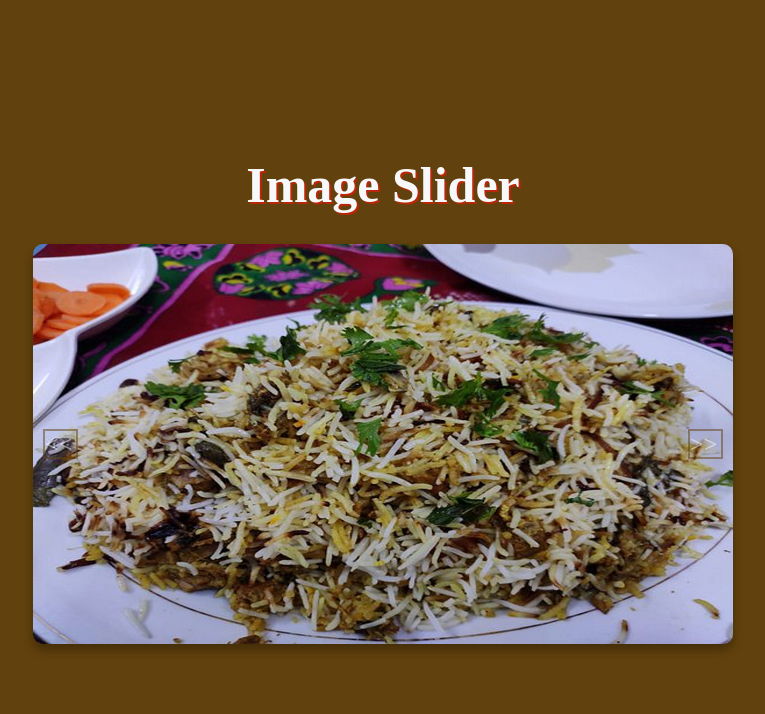
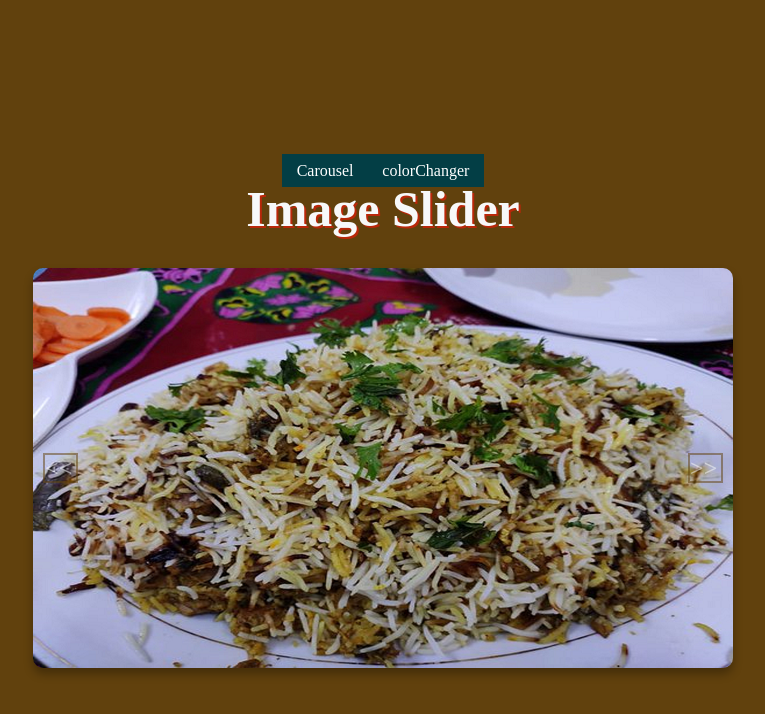
Before and after one commit to Romysylva/Image-Slider, a plain HTML site: page index.html in a window 1280 px wide. Shown: the whole page, without its empty margins (257-1022 px from the left). Drawn offline with Linux system fonts and the light colour scheme.

Commit message:
color changer app-1

```diff
--- a/_custom.scss
+++ b/_custom.scss
@@ -64,6 +64,26 @@ body {
         right: 10px;
     }
 }
+.nave {
+    display: flex;
+    justify-content: space-around;
+    li {
+        list-style: none;
+        margin-top: 30px;
+
+        a{
+            text-decoration: none;
+            cursor: pointer;
+            background-color: #033e45;
+            color: #fff;
+            padding: .5rem .9rem;
+            &:hover {
+                background-color: lighten( #033e45, 10);
+            }
+
+        }
+    }
+}
 
 @media (max-width: 500px) {
     h1{
--- a/index.html
+++ b/index.html
@@ -8,6 +8,12 @@
     <link rel="stylesheet" href="./dist/css/style.min.css">
 </head>
 <body>
+    <nav>
+        <ul class="nave">
+            <li class="Carousel"><a href="https://psylva-imageslider.netlify.app/">Carousel</a></li>
+            <li class="colorChanger"><a href="https://background-rainbow-colors.netlify.app/">colorChanger</a></li>
+        </ul>
+    </nav>
     <h1>Image Slider</h1>
 
     <div class="slideshow-container">
```
Also changed, not shown: _custom.css, _custom.min.css, dist/css/style.min.css.
